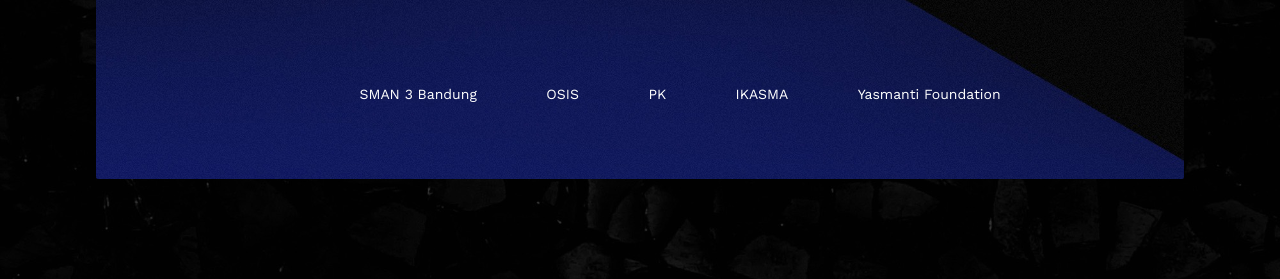
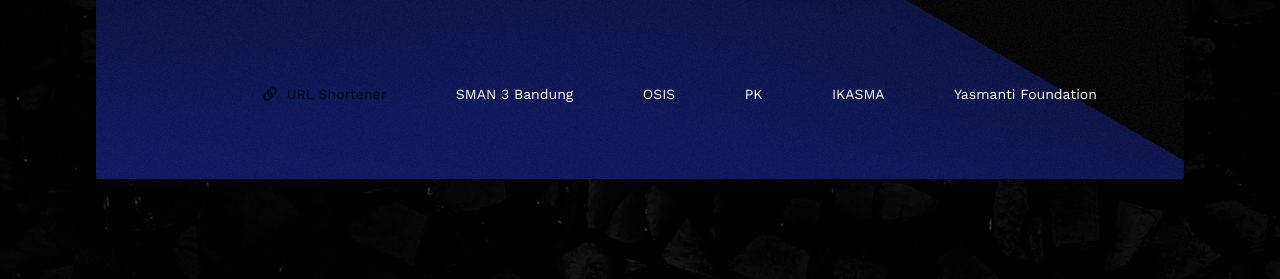
Before and after one commit to farellfaiz/wargatiga, a plain HTML site: page index.html in a window 1280 px wide. Shown: the part 521-800 px from the top of the page. Drawn offline with nearby package versions, Linux system fonts and the light colour scheme.

Commit message:
Add link shortener button.

```diff
--- a/index.html
+++ b/index.html
@@ -17,6 +17,9 @@
     <meta content='#000000' name='theme-color'>
     <link href='style.css' rel='stylesheet' type='text/css'>
     <link href='https://fonts.googleapis.com/css?family=Work+Sans:400,700' rel='stylesheet'>
+    <link rel="stylesheet" href="https://cdnjs.cloudflare.com/ajax/libs/font-awesome/5.15.1/css/all.min.css">
+    <script src="https://cdnjs.cloudflare.com/ajax/libs/font-awesome/5.15.1/js/all.min.js"></script>
+
     <script>
         var _gaq = _gaq || [];
         _gaq.push(['_setAccount', 'UA-7192572-2']);
@@ -39,6 +42,9 @@
 
                 <!-- Link SMAN 3 -->
                 <div class='links'>
+                    <a href='https://url.wargati.ga/how-to' title="Warga Tiga's URL Shortener" class="tab" style="color: #08091B;">
+                        <span class="fas fa-link"></span>&nbsp;&nbsp;URL Shortener
+                    </a>
                     <a href='https://sman3bandung.sch.id/' title='Website sekolah SMAN 3 Bandung'>
                         SMAN 3 Bandung
                     </a>
```
